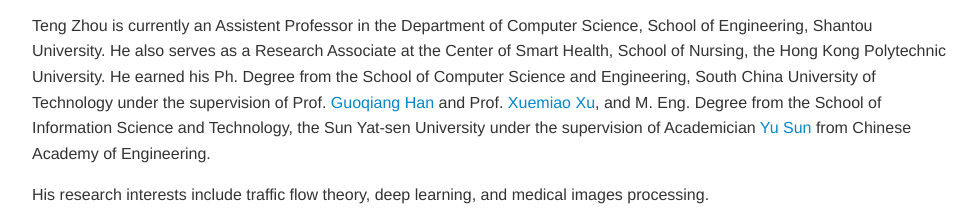
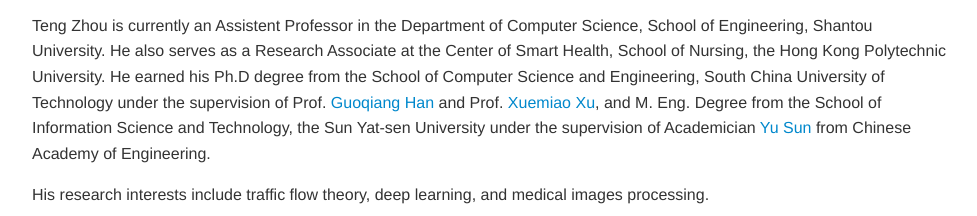
Before and after one commit to zhout26/zhout26.github.io, a plain HTML site: page index.html in a window 1280 px wide. Shown: the part 218-434 px from the top of the page, without its empty margins (151-1128 px from the left). Drawn offline with Linux system fonts and the light colour scheme.

Commit message:
Update index.html

```diff
--- a/index.html
+++ b/index.html
@@ -223,7 +223,7 @@ code.language-yaml {
 <li>Phone: +86-754-8650-3948</li>
 <li>Office: Room #214, Department of Computer Science, School of Engineering, Shantou University.</li>
 </ul>
-<p>Teng Zhou is currently an Assistent Professor in the Department of Computer Science, School of Engineering, Shantou University. He also serves as a Research Associate at the Center of Smart Health, School of Nursing, the Hong Kong Polytechnic University. He earned his Ph. Degree from the School of Computer Science and Engineering, South China University of Technology under the supervision of Prof. <a href="http://cs.scut.edu.cn/szdw/js/xn/1bjpdevk2ahps.xhtml">Guoqiang Han</a> and Prof. <a href="http://cs.scut.edu.cn/szdw/js/xn/1bjpddsbf9bl9.xhtml">Xuemiao Xu</a>, and M. Eng. Degree from the School of Information Science and Technology, the Sun Yat-sen University under the supervision of Academician <a href="http://www.cae.cn/cae/html/main/colys/75444523.html">Yu Sun</a> from Chinese Academy of Engineering.</p>
+<p>Teng Zhou is currently an Assistent Professor in the Department of Computer Science, School of Engineering, Shantou University. He also serves as a Research Associate at the Center of Smart Health, School of Nursing, the Hong Kong Polytechnic University. He earned his Ph.D degree from the School of Computer Science and Engineering, South China University of Technology under the supervision of Prof. <a href="http://cs.scut.edu.cn/szdw/js/xn/1bjpdevk2ahps.xhtml">Guoqiang Han</a> and Prof. <a href="http://cs.scut.edu.cn/szdw/js/xn/1bjpddsbf9bl9.xhtml">Xuemiao Xu</a>, and M. Eng. Degree from the School of Information Science and Technology, the Sun Yat-sen University under the supervision of Academician <a href="http://www.cae.cn/cae/html/main/colys/75444523.html">Yu Sun</a> from Chinese Academy of Engineering.</p>
 <p>His research interests include traffic flow theory, deep learning, and medical images processing.</p>
 <p><span style="color:red">I am currently looking for talented and motivated students, to work on interesting and innovative computer vision, intelligent transportation projects. If you are interested, please send me your CV and transcripts.</span></p>
 <hr>
```
